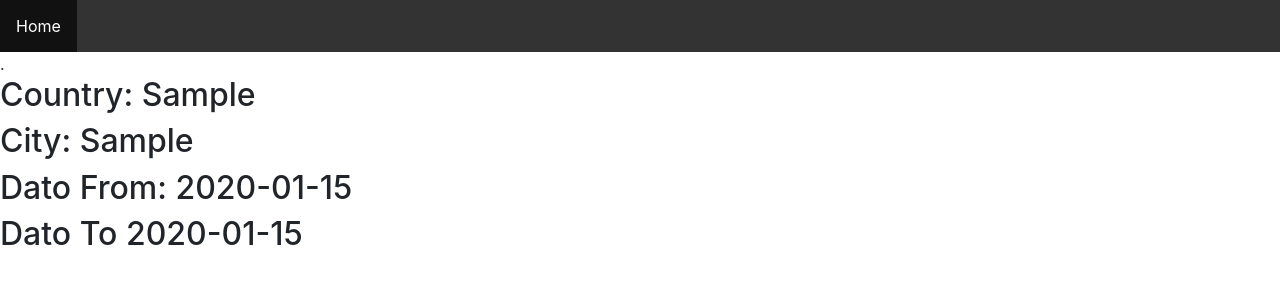
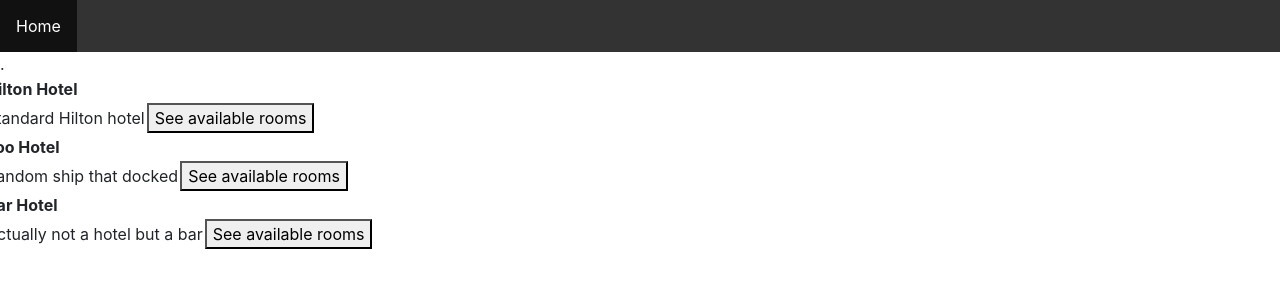
Before and after one commit to Jacktheman1993/Sys, a React (Create React App) app in the folder frontend/: page / in a window 1280 px wide. Both pictures are taken after typing "Sample", "Sample", "2020-01-15", "2020-01-15" into the empty fields and a click on the button "Søg". Shown: the top 300 px of the page. Built offline with nearby package versions, Linux system fonts and the light colour scheme; the HTML template or start-up script is replaced by a standard one.

Commit message:
Added results. Need to find a solution to specific hotel list

```diff
--- a/frontend/src/App.js
+++ b/frontend/src/App.js
@@ -2,6 +2,7 @@
 import { BrowserRouter as Router, Route, NavLink } from "react-router-dom";
 import './App.css';
 import Search from './search';
+import Results from './results';
 
 class Nav extends Component {
   constructor(props) {
@@ -25,23 +26,11 @@
           </ul>
 .
           <Route exact path="/" render={(props) => <Search  error={this.error} {...props}/>} />
-          <Route path ="/results" component={Results}/>
+          <Route path ="/results" render={(props) => <Results  error={this.error} {...props}/>} />
         </div>
       </Router>
     )
   }
 }
 
-function Results(props) {
-  const results = props.location.state.results;
-  const { country, city, datoF, datoT } = props.location.state.results;
-  console.log("country", country)
-  console.log("city", city)
-  console.log("results", props.location.state.results)
-  return (
-    <div>
-        <h2>Country: {results.country}</h2><h2>City: {results.city}</h2><h2>Dato From: {results.datoF}</h2><h2>Dato To {results.datoT}</h2>
-    </div>
-  );
-}
 export default Nav;
--- a/frontend/src/results.js
+++ b/frontend/src/results.js
@@ -2,13 +2,24 @@
 export default class Results extends Component {
     constructor(props) {
         super(props);
+        this.state = {
+
+        }
     }
 
+    //     function expandResult(props, index) {
+    //     return (
+
+    //         );
+    // }
+
     render() {
+        console.log(this.props);
         return (
             <div className='resultListContainer'>
+
                 <ResultList
-                    resultList={this.state.results}
+                    resultList={this.props.location.state.results}
                 />
             </div>
         )
@@ -18,12 +29,53 @@
 const ResultList = ({ resultList }) =>
     <div className="resultList">
         {resultList.map(result => <div className="row" key={result.id}>
+
             <table>
-                <tr>
-                    <td>{table.name}</td>
-                    <td></td>
-                </tr>
+                <thead>
+                    <tr>
+                        <th>
+                            {result.name}
+                        </th>
+                    </tr>
+                </thead>
+                <tbody>
+                    <tr>
+                        <td>{result.hotelDescription}</td>
+                        <td><form >
+                            <button>See available rooms</button>
+                        </form></td>
+                    </tr>
+                </tbody>
+                {/* <tbody>
+
+                    {<RoomList
+                        roomList={[{room: result.rooms}]}
+                    }
+                </tbody> */}
+
             </table>
         </div>)}
-        }
     </div>
+
+// const RoomList = ({ roomList }) => {
+//     {
+//         roomList.map(room => <tr className="room" key={room.id}>
+//             <td>
+//                 {room.name}
+//             </td>
+//             <td>
+//                 {room.description}
+//             </td>
+//             <td>
+//                 {room.bed}
+//             </td>
+//             <td>
+//                 {room.price}
+//             </td>
+//             <td><form>
+//                 <button>Book room</button>
+//             </form></td>
+//         </tr>)
+//     }
+// }
+//onSubmit={this.expandResult}
--- a/frontend/src/search.js
+++ b/frontend/src/search.js
@@ -1,11 +1,16 @@
-import React, {Component} from 'react'
-//import { Redirect } from "react-router";
+import React, { Component } from 'react'
 export default class Search extends Component {
     constructor(props) {
         super(props);
-      this.state = { newSearch: {country:"",city:"", datoF: "", datoT: ""}, results: [] }
+        this.state = {
+            newSearch: { country: "", city: "", datoF: "", datoT: "" },
+            results: [
+                {id: '1', name: 'Hilton Hotel', address: 'Vejvej 1', currency: 'penge', hotelDescription: 'Standard Hilton hotel', rooms: [{id: '1', name: 'suite', bed: '3/4 gulvmåtte', description: 'Smukt værelse med extra grill', price: '5mil penge' }, {id: '2', name: 'Det lille hus', bed: '5', description: 'Fantastisk selvstående bygning med god ventilation', price: '200' },{id: '3', name: 'rum', bed: '1 dobbeltseng', description: 'Lyst og godt værelse med udsigt over (indsæt noget smukt)', price: '42' }]},
+                {id: '2', name: 'Foo Hotel', address: 'Barvej 65', currency: 'Dubloner', hotelDescription: 'Random ship that docked', rooms: [{id: '1', name: 'Compartment 1', bed: '8 hammocks', description: 'Wonderful compartment to share with all yer\' mates', price: '7 dubloons' }, {id: '2', name: 'Captain\'s quarters', bed: '1', description: 'Cozy room with lots of space and a spare captain', price: 'Too much' }, {id: '3', name: 'Drifting behind the stern', bed: '0', description: 'Great placement with a comfortable water bed', price: '-100' }] },
+                {id: '3', name: 'Bar Hotel', address: 'Foovej 32', currency: 'øl', hotelDescription: 'Actually not a hotel but a bar', rooms: [{id: '1', name: 'Foo room', bed: '2', description: 'Non-descript room', price: '4'},{id: '2', name: 'Warehouse full of beds', bed: '20000', description: 'Very soft light', price: '672753'},{id: '3', name: 'Whiskey barrel', bed: '1', description: 'Slightly small, but with a wonderful smell', price: '007'}]}]
         }
-    search = (evt) =>{
+    }
+    search = (evt) => {
         evt.preventDefault();
         console.log(this.state.newSearch);
         let datoF1 = new Date(this.state.newSearch.datoF);
@@ -14,19 +19,15 @@
         console.log("dateF:" + datoF1);
         console.log("dateT:" + datoT2);
         console.log(typeof datoF1);
-        if(datoT2 > datoF1){
+        if (datoT2 < datoF1) {
             console.log("im here!");
             return this.props.error('datoT > datoF')
 
         }
-       //this.props.search(this.state.newSearch);
-    /*    return <Redirect to={{
-
-        }}
-        />*/
         this.props.history.push({
             pathname: "/results",
-            state: {results: this.state.newSearch}})
+            state: { results: this.state.results }
+        })
 
     }
     inputVal = (evt) => {
@@ -35,7 +36,8 @@
         console.log(val)
         let newSearch = this.state.newSearch;
         newSearch[pro] = val;
-        this.setState({newSearch: newSearch
+        this.setState({
+            newSearch: newSearch
         })
     }
     render() {
@@ -43,13 +45,13 @@
             <div>
                 <form onSubmit={this.search}>
                     <h2>Country</h2>
-                <input  placeholder="Country" id="country" name="country" value={this.state.newSearch.country}  onChange={this.inputVal}/>
+                    <input placeholder="Country" id="country" name="country" value={this.state.newSearch.country} onChange={this.inputVal} />
                     <h2>City</h2>
-                <input  placeholder="City" id="city" name="city" value={this.state.newSearch.city}  onChange={this.inputVal}/>
+                    <input placeholder="City" id="city" name="city" value={this.state.newSearch.city} onChange={this.inputVal} />
                     <h2>Dato From</h2>
-                <input type="date" placeholder="Dato To" id="datoT" name="datoT" value={this.state.newSearch.datoT} onChange={this.inputVal} />
+                    <input type="date" placeholder="Dato To" id="datoF" name="datoF" value={this.state.newSearch.datoF} onChange={this.inputVal} />
                     <h2>Dato To</h2>
-                <input type="date" placeholder="Dato From" id="datoF" name="datoF" value={this.state.newSearch.datoF} onChange={this.inputVal} />
+                    <input type="date" placeholder="Dato From" id="datoT" name="datoT" value={this.state.newSearch.datoT} onChange={this.inputVal} />
 
                     <button>Søg</button>
                 </form>
```
Lines whose indentation alone changed are shown as unchanged.
